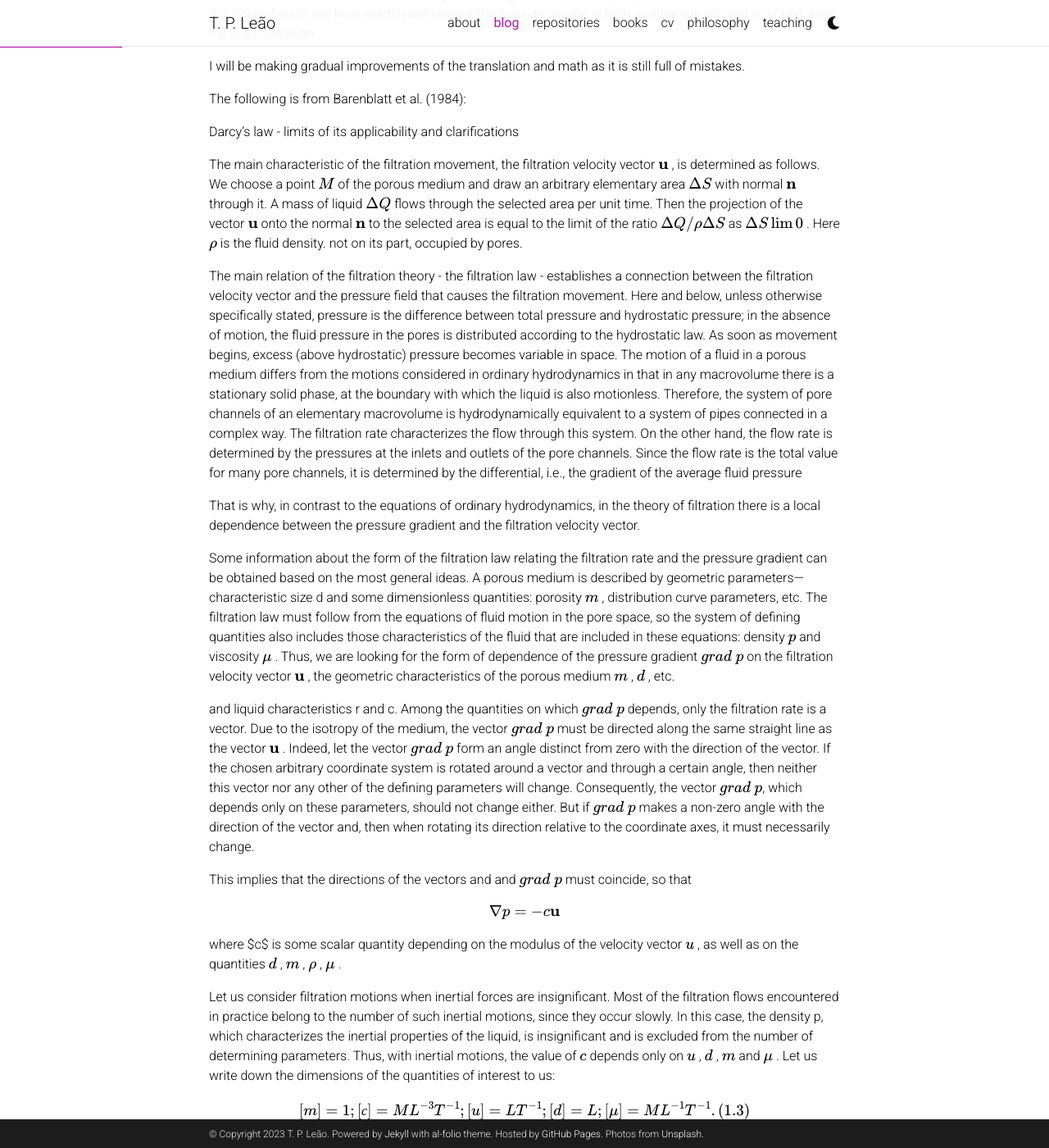
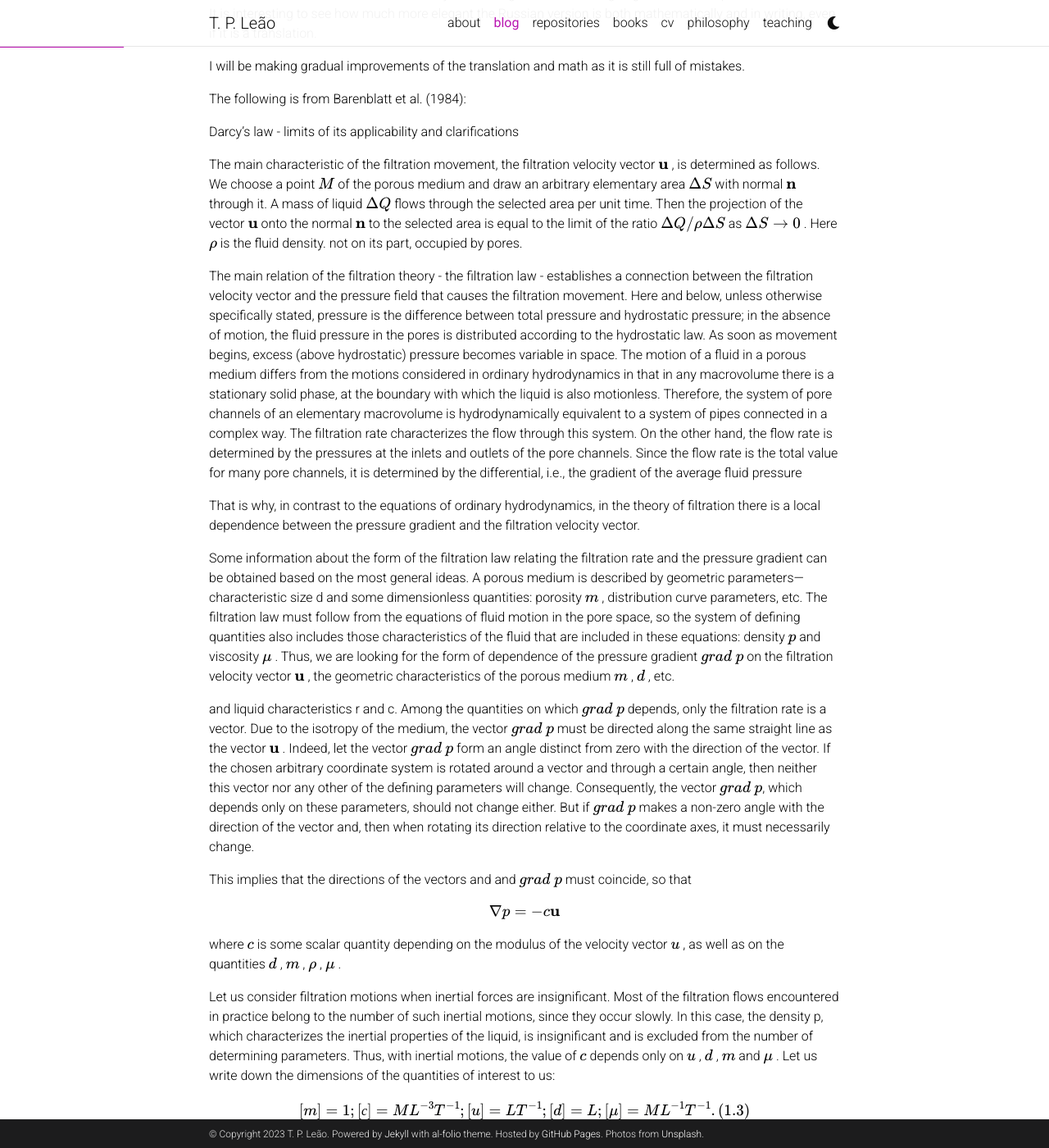
Before and after one commit to leaot/leaot.github.io, a Jekyll site: the page built from _posts/2023-04-18-barenblatt.md, in a window 1280 px wide and 1400 px high, scrolled down 386 px. Shown: the whole window at 82% size. Built offline with Jekyll 4.4.1, drawn with Linux system fonts in a browser that asks for light colours; comment, search, counter and statistics services are not loaded; a style sheet for code colours, icons or effects is not loaded; some of the changed text lies outside the part shown.

Commit message:
Update 2023-04-18-barenblatt.md

```diff
--- a/_posts/2023-04-18-barenblatt.md
+++ b/_posts/2023-04-18-barenblatt.md
@@ -22,7 +22,7 @@ The following is from Barenblatt et al. (1984):
 Darcy's law - limits of its applicability and clarifications
 
 
-The main characteristic of the filtration movement, the filtration velocity vector $$ \mathbf{u} $$ , is determined as follows. We choose a point $$ M $$  of the porous medium and draw an arbitrary elementary area $$ \Delta S $$  with normal  $$ \mathbf{n} $$  through it. A mass of liquid  $$ \Delta Q $$  flows through the selected area per unit time. Then the projection of the vector $$ \mathbf{u} $$ onto the normal  $$ \mathbf{n} $$  to the selected area is equal to the limit of the ratio  $$ \Delta Q/\rho \Delta S $$   as  $$ \Delta S \lim 0 $$ . Here  $$ \rho $$  is the fluid density. not on its part, occupied by pores.
+The main characteristic of the filtration movement, the filtration velocity vector $$ \mathbf{u} $$ , is determined as follows. We choose a point $$ M $$  of the porous medium and draw an arbitrary elementary area $$ \Delta S $$  with normal  $$ \mathbf{n} $$  through it. A mass of liquid  $$ \Delta Q $$  flows through the selected area per unit time. Then the projection of the vector $$ \mathbf{u} $$ onto the normal  $$ \mathbf{n} $$  to the selected area is equal to the limit of the ratio  $$ \Delta Q/\rho \Delta S $$   as  $$ \Delta S \rightarrow 0 $$ . Here  $$ \rho $$  is the fluid density. not on its part, occupied by pores.
 
 
 
@@ -45,7 +45,7 @@ $$
 \nabla p = - c \mathbf{u}
 $$
 
-where $c$ is some scalar quantity depending on the modulus of the velocity vector  $$ u $$ , as well as on the quantities  $$ d $$ ,  $$ m $$ ,  $$ \rho $$ ,  $$ \mu $$ .
+where $$ c $$ is some scalar quantity depending on the modulus of the velocity vector  $$ u $$ , as well as on the quantities  $$ d $$ ,  $$ m $$ ,  $$ \rho $$ ,  $$ \mu $$ .
 
 
 Let us consider filtration motions when inertial forces are insignificant. Most of the filtration flows encountered in practice belong to the number of such inertial motions, since they occur slowly. In this case, the density p, which characterizes the inertial properties of the liquid, is insignificant and is excluded from the number of determining parameters. Thus, with inertial motions, the value of  $$ c $$  depends only on  $$ u $$ ,  $$ d $$ ,  $$ m $$  and  $$ \mu $$ . Let us write down the dimensions of the quantities of interest to us:
@@ -165,7 +165,7 @@ $$
 
 
 
-Here,  $$ k^{1/2} $$  is taken as the characteristic dimension  $$ d $$  and it is taken into account that for  $$ u \lim 0 $$  Darcy's law must be valid.
+Here,  $$ k^{1/2} $$  is taken as the characteristic dimension  $$ d $$  and it is taken into account that for  $$ u \rightarrow 0 $$  Darcy's law must be valid.
 The two-term filtration law was first proposed by Forchheimer. Formula (1.13) describes the observational data well even for very large Reynolds numbers. Thus, for non-cemented (bulk) porous media, this law is valid up to Reynolds numbers of the order of 10-100, while deviations from the linear law begin at  $$ Re \approx $$  0.1-1.0. Repeated attempts have been made to choose the characteristic size $d$ in such a way that the filtration process in porous media of various structures can be described by a single formula. It turned out to be successful introduction as characteristic size of the quantity  $$ (\kappa /m)^{1/2} $$  proposed by M. D. Millionshchikov. Then the number  $$ Re $$  turns out to be equal to  $$ \rho u \kappa^{1/2} m^{3/2}/\mu $$ .
 In this case, it is possible to uniformly describe the law of filtration in many media of different permeability. For unconsolidated porous media, the coefficients of the two-term filtration law (1.13) can be written in the form
 
```
Also changed, not shown: other parts of _posts/2023-04-18-barenblatt.md (+0 -2 lines).
